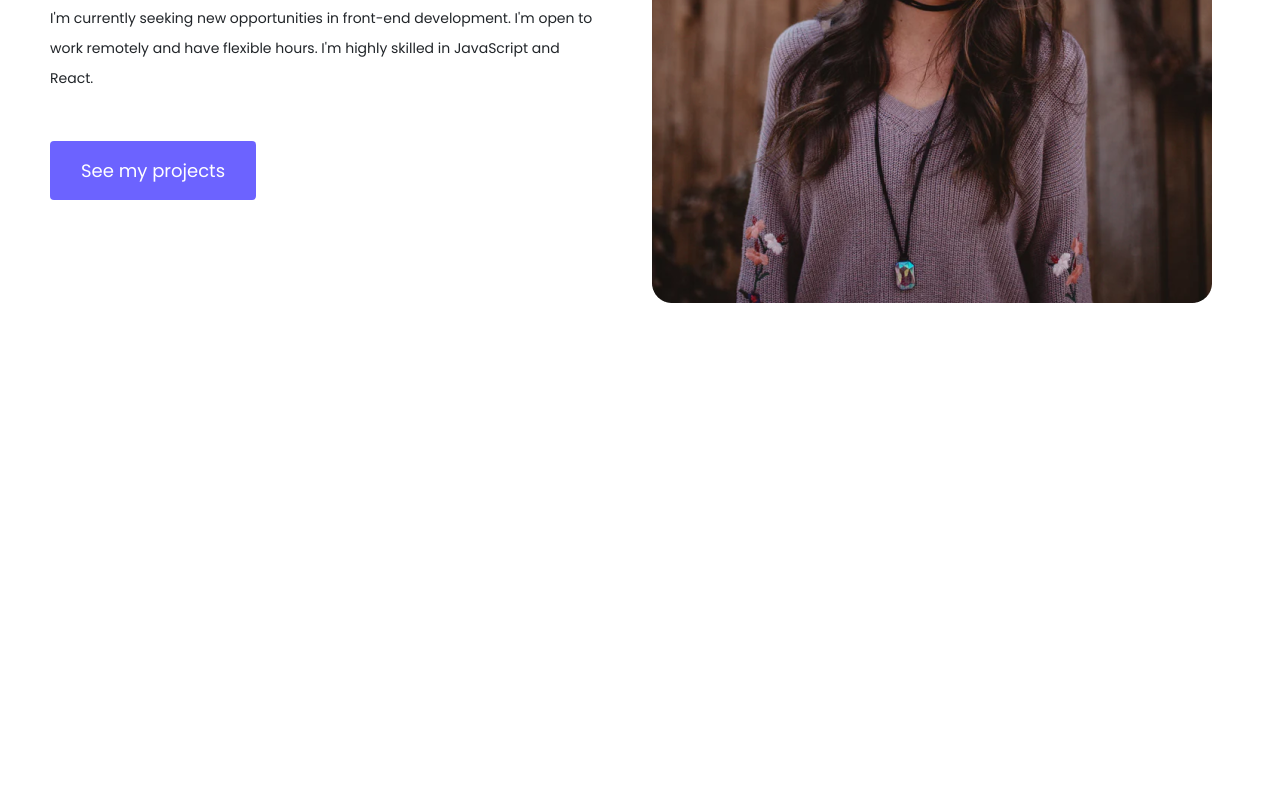
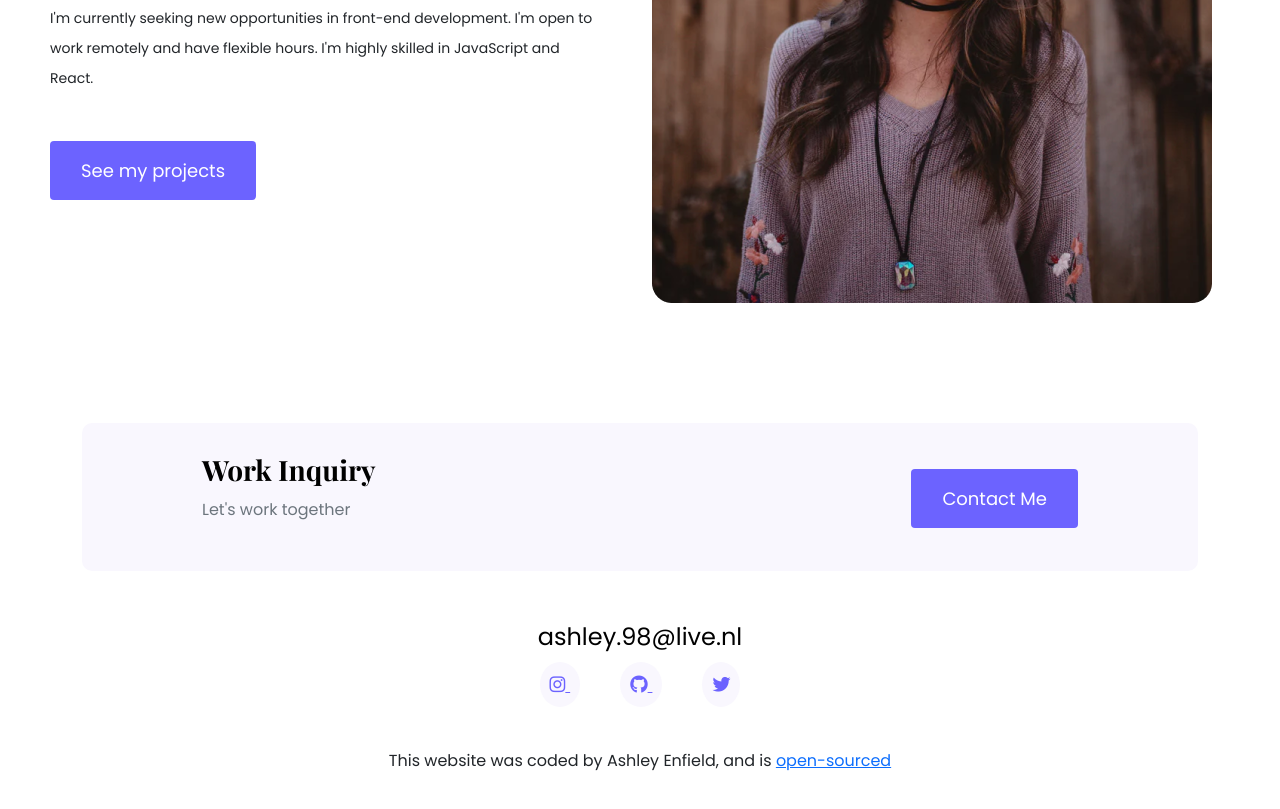
Before and after one commit to ashenfield98/responsive_final_project, a plain HTML site: page about.html in a window 1280 px wide. Shown: the part 399-1208 px from the top of the page. Before the commit the page ends 800 px from the top, so only its background shows below. Drawn offline with nearby package versions, Linux system fonts and the light colour scheme; a web font is replaced by a local one.

Commit message:
Created a footer with social links

```diff
--- a/about.html
+++ b/about.html
@@ -22,6 +22,10 @@
       href="https://fonts.googleapis.com/css2?family=Playfair+Display:ital,wght@0,400..900;1,400..900&family=Poppins:ital,wght@0,100;0,200;0,300;0,400;0,500;0,600;0,700;0,800;0,900;1,100;1,200;1,300;1,400;1,500;1,600;1,700;1,800;1,900&display=swap"
       rel="stylesheet"
     />
+    <script
+      src="https://kit.fontawesome.com/3712d0f336.js"
+      crossorigin="anonymous"
+    ></script>
   </head>
   <body>
     <div class="container">
@@ -69,5 +73,36 @@
         </div>
       </div>
     </div>
+    <footer class="container">
+      <div class="contact-box justify-content-between mb-5 d-none d-md-flex">
+        <div>
+          <h3>Work Inquiry</h3>
+          <p class="text-muted">Let's work together</p>
+        </div>
+        <div>
+          <a href="/contact.html" class="btn btn-branding mt-3">Contact Me</a>
+        </div>
+      </div>
+      <div class="d-flex justify-content-center">
+        <a href="mailto:ashley.98@live.nl" class="email-link mb-3"
+          >ashley.98@live.nl</a
+        >
+      </div>
+      <div class="social-links text-center">
+        <a href="https://instagram.com">
+          <i class="fa-brands fa-instagram"></i>
+        </a>
+        <a href="">
+          <i class="fa-brands fa-github"></i>
+        </a>
+        <a href="https://twitter.com">
+          <i class="fa-brands fa-twitter"></i>
+        </a>
+      </div>
+      <p class="text-center mt-5">
+        This website was coded by Ashley Enfield, and is
+        <a href="#">open-sourced</a>
+      </p>
+    </footer>
   </body>
 </html>
--- a/styles/style.css
+++ b/styles/style.css
@@ -155,3 +155,40 @@ nav li.active a {
 .form {
   padding: 16px;
 }
+
+footer {
+  margin: 60px 0;
+}
+
+footer .contact-box {
+  background: var(--secondary-color);
+  padding: 30px 120px;
+  border-radius: 10px;
+  margin: 0;
+}
+
+footer .email-link {
+  text-decoration: none;
+  color: black;
+  font-size: 24px;
+  text-align: center;
+}
+
+footer .email-link:hover {
+  color: var(--primary-color);
+}
+
+footer .social-links a {
+  margin: 0 20px;
+  color: var(--primary-color);
+  background: var(--secondary-color);
+  padding: 10px 10px;
+  font-size: 18px;
+  border-radius: 50%;
+  transition: all 100ms ease-in-out;
+}
+
+footer .social-links a:hover {
+  color: white;
+  background: var(--primary-color);
+}
```
Also changed, not shown: contact.html (+35 -0 lines), index.html (+35 -0 lines), work.html (+35 -0 lines).
